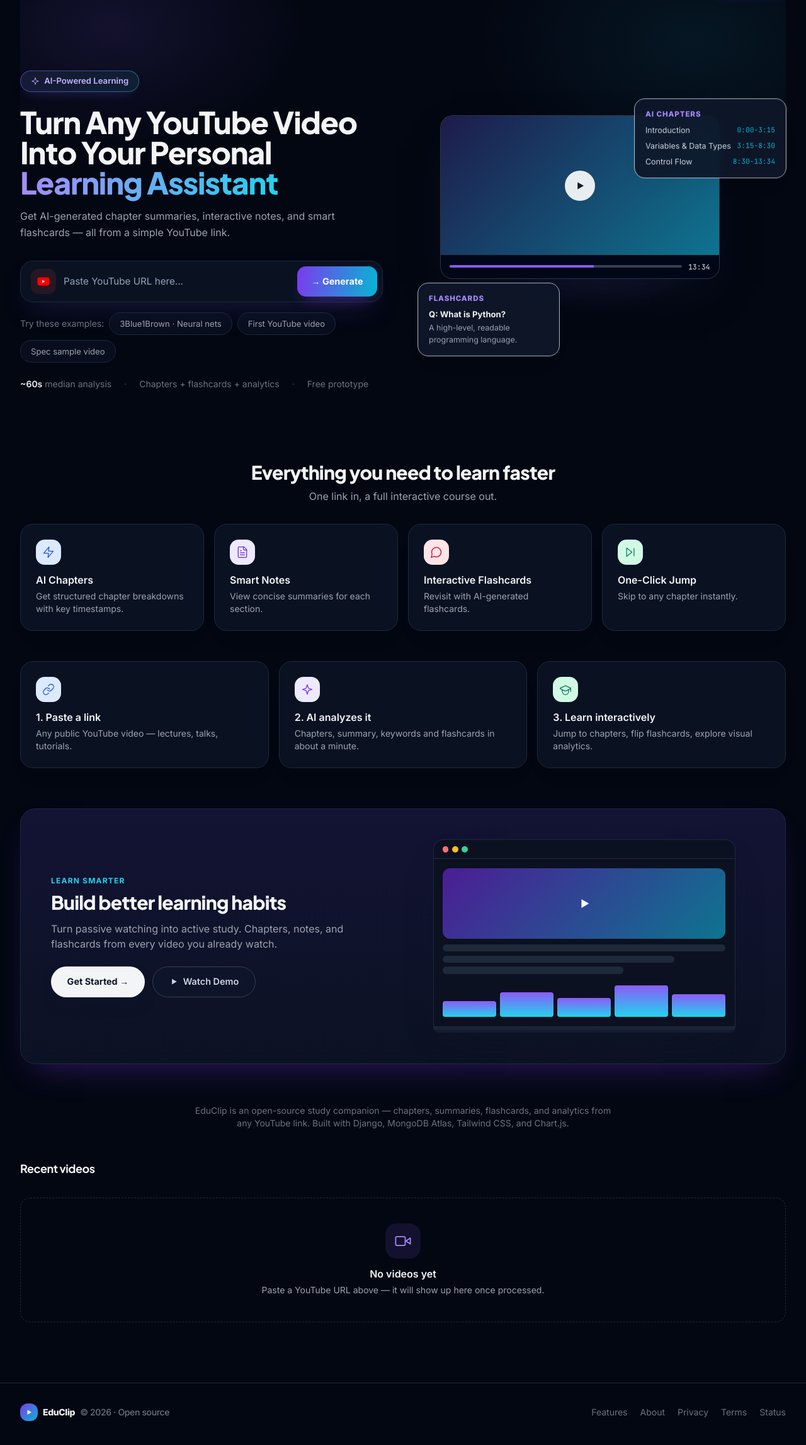
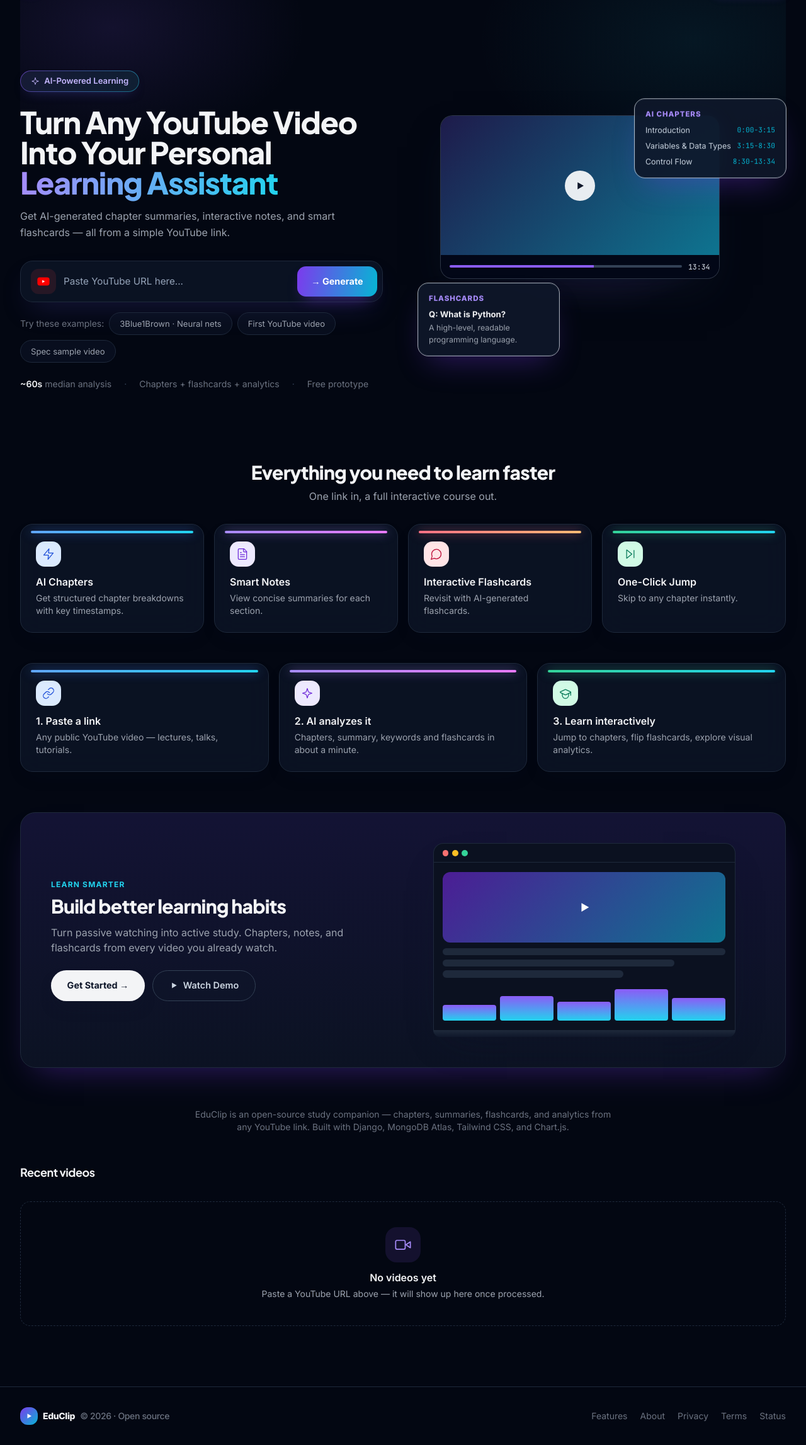
Before and after one commit to uzi612/EduClip, a Django app: page / in a window 1280 px wide. Shown: the part 65-2360 px from the top of the page at 63% size. Before the commit the page ends 2322 px from the top, so only its background shows below. Run offline with Django 5.2, Linux system fonts and the light colour scheme; data that the repository does not hold is empty; style sheets or scripts are compiled from the project's sources; parts of the project's set-up code (start-up, migrations or seed data) failed here and were passed over.

Commit message:
feat(cards): light-theme card depth + hue-matched accent lines both themes

```diff
--- a/static/css/flashcards.css
+++ b/static/css/flashcards.css
@@ -33,8 +33,8 @@
   justify-content: center;
   padding: 1.5rem;
   border-radius: 1rem;
-  border: 1px solid #e2e8f0;
-  box-shadow: 0 20px 40px -18px rgba(15, 23, 42, 0.18);
+  border: 1px solid #dbe2ee;
+  box-shadow: 0 1px 2px rgba(15, 23, 42, 0.06), 0 20px 40px -18px rgba(124, 58, 237, 0.28);
 }
 
 .flash-front {
--- a/static/css/landing.css
+++ b/static/css/landing.css
@@ -300,14 +300,14 @@
 .mock-card {
   position: absolute;
   z-index: 2;
-  background: rgba(255, 255, 255, 0.82);
+  background: linear-gradient(180deg, rgba(255, 255, 255, 0.95), rgba(245, 243, 255, 0.9));
   backdrop-filter: blur(20px);
   -webkit-backdrop-filter: blur(20px);
-  border: var(--edu-border-glass);
+  border: 1px solid #e2e8f0;
   outline: 1px solid rgba(226, 232, 240, 0.7);
   border-radius: var(--edu-radius-md);
   padding: 0.9rem 1rem;
-  box-shadow: var(--edu-shadow-card);
+  box-shadow: 0 1px 2px rgba(15, 23, 42, 0.06), 0 24px 48px -16px rgba(124, 58, 237, 0.35);
   animation: hero-float 6s ease-in-out infinite;
 }
 html.dark .mock-card {
@@ -381,17 +381,77 @@
 
 /* ---------- feature + pricing cards ---------- */
 .feature-card {
+  position: relative;
+  overflow: hidden;
   border-radius: var(--edu-radius-lg);
   border: 1px solid #e2e8f0;
-  background: rgba(255, 255, 255, 0.85);
+  background: linear-gradient(180deg, #ffffff, #fafaff);
   backdrop-filter: blur(20px);
   -webkit-backdrop-filter: blur(20px);
   padding: 1.5rem;
-  box-shadow: var(--edu-shadow-card);
-  transition: transform 0.2s ease, box-shadow 0.2s ease;
+  padding-top: calc(1.5rem + 3px);
+  box-shadow: 0 1px 2px rgba(15, 23, 42, 0.05), 0 12px 32px -12px rgba(15, 23, 42, 0.18);
+  transition: transform 0.2s ease, box-shadow 0.2s ease, border-color 0.2s ease;
+}
+.feature-card::before {
+  content: "";
+  position: absolute;
+  top: 10px;
+  left: 16px;
+  right: 16px;
+  height: 4px;
+  border-radius: 9999px;
+  background: linear-gradient(90deg, #8b5cf6, #22d3ee);
+  box-shadow: 0 4px 14px -2px rgba(139, 92, 246, 0.55);
+}
+/* Per-card hue matched to the card's badge (falls back to signature gradient). */
+.feature-card:has(.badge-blue)::before {
+  background: linear-gradient(90deg, #3b82f6, #22d3ee);
+  box-shadow: 0 4px 14px -2px rgba(59, 130, 246, 0.55);
+}
+.feature-card:has(.badge-violet)::before {
+  background: linear-gradient(90deg, #8b5cf6, #d946ef);
+  box-shadow: 0 4px 14px -2px rgba(139, 92, 246, 0.55);
+}
+.feature-card:has(.badge-rose)::before {
+  background: linear-gradient(90deg, #f43f5e, #fb923c);
+  box-shadow: 0 4px 14px -2px rgba(244, 63, 94, 0.5);
+}
+.feature-card:has(.badge-emerald)::before {
+  background: linear-gradient(90deg, #10b981, #22d3ee);
+  box-shadow: 0 4px 14px -2px rgba(16, 185, 129, 0.5);
+}
+.feature-card:has(.badge-amber)::before {
+  background: linear-gradient(90deg, #f59e0b, #f43f5e);
+  box-shadow: 0 4px 14px -2px rgba(245, 158, 11, 0.5);
+}
+html.dark .feature-card::before {
+  background: linear-gradient(90deg, #a78bfa, #22d3ee);
+  box-shadow: 0 0 16px 0 rgba(139, 92, 246, 0.65);
+}
+html.dark .feature-card:has(.badge-blue)::before {
+  background: linear-gradient(90deg, #60a5fa, #22d3ee);
+  box-shadow: 0 0 16px 0 rgba(59, 130, 246, 0.65);
+}
+html.dark .feature-card:has(.badge-violet)::before {
+  background: linear-gradient(90deg, #a78bfa, #e879f9);
+  box-shadow: 0 0 16px 0 rgba(167, 139, 250, 0.65);
+}
+html.dark .feature-card:has(.badge-rose)::before {
+  background: linear-gradient(90deg, #fb7185, #fdba74);
+  box-shadow: 0 0 16px 0 rgba(251, 113, 133, 0.6);
+}
+html.dark .feature-card:has(.badge-emerald)::before {
+  background: linear-gradient(90deg, #34d399, #22d3ee);
+  box-shadow: 0 0 16px 0 rgba(52, 211, 153, 0.6);
+}
+html.dark .feature-card:has(.badge-amber)::before {
+  background: linear-gradient(90deg, #fbbf24, #fb7185);
+  box-shadow: 0 0 16px 0 rgba(251, 191, 36, 0.6);
 }
 .feature-card:hover {
   transform: translateY(-3px);
+  border-color: rgba(139, 92, 246, 0.45);
   box-shadow: var(--edu-shadow-lift);
 }
 html.dark .feature-card {
--- a/static/js/landing.js
+++ b/static/js/landing.js
@@ -193,7 +193,7 @@
     var out = "";
     for (var i = 0; i < 6; i++) {
       out +=
-        '<div class="rounded-2xl border border-slate-200 dark:border-slate-800 bg-white dark:bg-slate-900/50 overflow-hidden">' +
+        '<div class="rounded-2xl border border-slate-200 dark:border-slate-800 bg-white dark:bg-slate-900/50 overflow-hidden shadow-sm">' +
         '<div class="skel skel-aspect-video"></div>' +
         '<div class="p-4 space-y-2"><div class="skel h-4"></div>' +
         '<div class="skel h-3 w-2/3"></div></div></div>';
@@ -207,7 +207,7 @@
       v.thumbnail ||
       (v.youtube_id ? "https://i.ytimg.com/vi/" + v.youtube_id + "/hqdefault.jpg" : "");
     return (
-      '<a href="/watch/' + esc(v.video_id) + '/" class="group rounded-2xl border border-slate-200 dark:border-slate-800 bg-white dark:bg-slate-900/50 overflow-hidden hover:border-violet-500/50 transition shadow-sm hover:shadow-lg">' +
+      '<a href="/watch/' + esc(v.video_id) + '/" class="group rounded-2xl border border-slate-200 dark:border-slate-800 bg-gradient-to-b from-white to-violet-50/60 dark:bg-slate-900/50 dark:bg-none overflow-hidden shadow-sm ring-1 ring-slate-900/5 dark:ring-0 hover:shadow-xl hover:-translate-y-1 hover:border-violet-400/60 dark:hover:border-violet-500/50 transition">' +
       '<div class="relative aspect-video bg-black">' +
       (thumb
         ? '<img src="' + esc(thumb) + '" alt="" loading="lazy" class="w-full h-full object-cover group-hover:opacity-90 transition" />'
--- a/static/js/mcq.js
+++ b/static/js/mcq.js
@@ -59,7 +59,7 @@
   function optionHTML(q, qi, text, oi) {
     var picked = answers[qi];
     var locked = picked !== undefined && picked !== null;
-    var cls = "border-slate-300 dark:border-slate-800 bg-white dark:bg-slate-900/50 hover:border-violet-500/50";
+    var cls = "border-slate-300 dark:border-slate-800 bg-white dark:bg-slate-900/50 shadow-sm hover:shadow-md hover:border-violet-400/60 dark:hover:border-violet-500/50";
     var mark = "";
     if (locked) {
       if (oi === q.answer_index) {
@@ -88,7 +88,7 @@
     var locked = picked !== undefined && picked !== null;
     var correct = locked && picked === q.answer_index;
     return (
-      '<div class="rounded-2xl border border-slate-200 dark:border-slate-800 bg-white dark:bg-slate-900/50 p-4 sm:p-5" data-mcq-card="' + qi + '">' +
+      '<div class="rounded-2xl border border-slate-200 dark:border-slate-800 bg-gradient-to-b from-white to-violet-50/40 dark:bg-slate-900/50 dark:bg-none p-4 sm:p-5 shadow-sm ring-1 ring-slate-900/5 dark:ring-0" data-mcq-card="' + qi + '">' +
       '<div class="flex items-start justify-between gap-2">' +
       '<p class="font-semibold text-slate-900 dark:text-gray-100">' + esc(q.question) + "</p>" +
       '<button type="button" data-seek="' + esc(q.timestamp_sec || 0) + '" title="Jump to ' +
--- a/static/js/player.js
+++ b/static/js/player.js
@@ -303,7 +303,7 @@
       })
       .join("");
     return (
-      '<div class="chapter-row rounded-xl border border-slate-200 dark:border-slate-800 bg-white dark:bg-slate-900/50 overflow-hidden transition">' +
+      '<div class="chapter-row rounded-xl border border-slate-200 dark:border-slate-800 bg-white dark:bg-slate-900/50 overflow-hidden shadow-sm hover:shadow-md transition">' +
       '<div class="flex items-stretch">' +
       '<button type="button" data-seek="' + esc(c.start_sec) + '" aria-label="Play chapter: ' + esc(c.title || "Untitled chapter") + '" class="chapter-seek flex-1 min-w-0 text-left p-4 hover:bg-violet-500/5 dark:hover:bg-white/[0.02] transition group">' +
       '<div class="flex justify-between text-sm"><span class="font-mono text-cyan-700 dark:text-cyan-400">' +
@@ -416,7 +416,7 @@
 
   function statPill(value, label) {
     return (
-      '<span class="inline-flex items-baseline gap-1.5 px-3 py-1.5 rounded-full border border-slate-200 dark:border-slate-800 bg-white dark:bg-slate-900/70 text-sm">' +
+      '<span class="inline-flex items-baseline gap-1.5 px-3 py-1.5 rounded-full border border-slate-200 dark:border-slate-800 bg-white dark:bg-slate-900/70 text-sm shadow-sm">' +
       '<span class="font-bold text-slate-900 dark:text-gray-100">' + esc(value) + "</span>" +
       '<span class="text-gray-500 text-xs">' + esc(label) + "</span></span>"
     );
@@ -441,7 +441,7 @@
 
   function transcriptRow(s, i) {
     return '<button type="button" data-seek="' + esc(Math.floor(s.start || 0)) + '" data-tline="' + i + '"' +
-      ' class="transcript-row w-full flex gap-3 text-left px-3 py-2 rounded-lg text-sm hover:bg-violet-500/10 transition">' +
+      ' class="transcript-row w-full flex gap-3 text-left px-3 py-2 rounded-lg text-sm border border-transparent hover:border-violet-300/60 hover:bg-violet-50 dark:hover:bg-violet-500/10 transition">' +
       '<span class="font-mono text-cyan-600 dark:text-cyan-400 shrink-0">' + esc(fmtStamp(s.start)) + "</span>" +
       '<span class="text-slate-700 dark:text-gray-300">' + esc(s.text || "") + "</span></button>";
   }
```
Also changed, not shown: templates/watch.html (+10 -10 lines).
